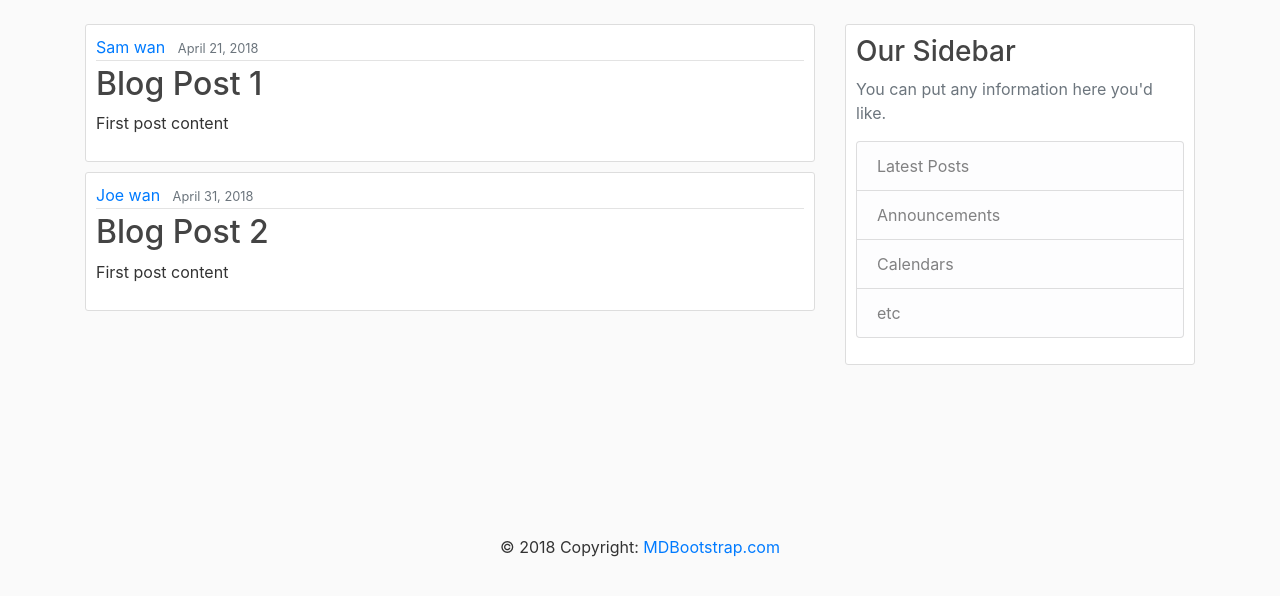
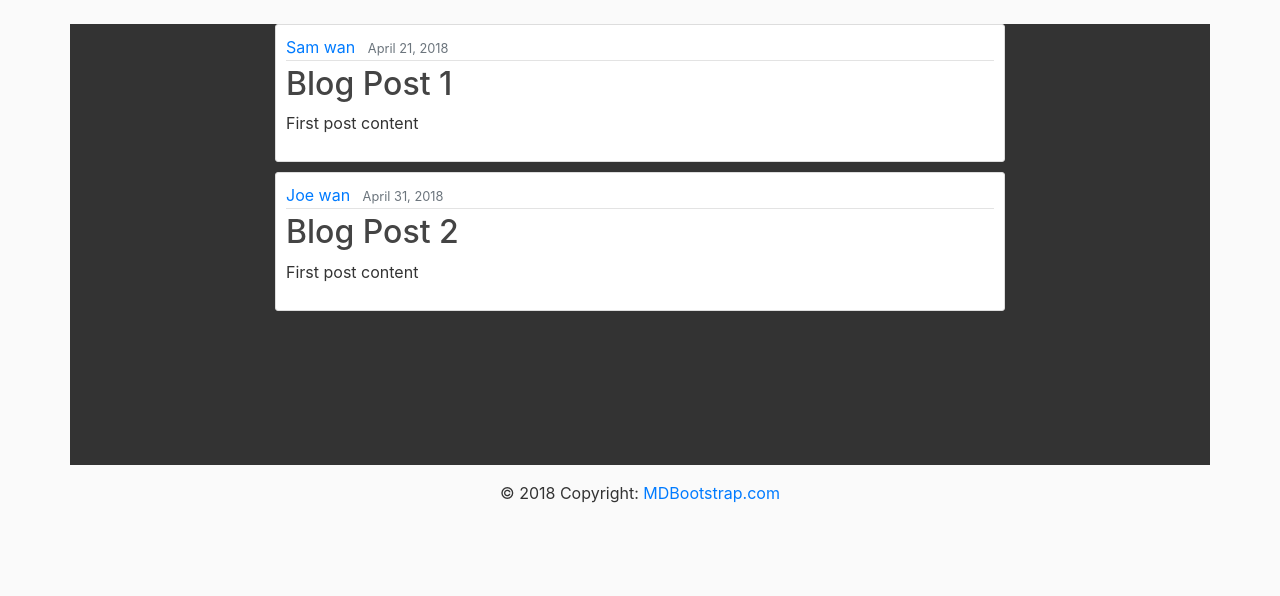
Before and after one commit to samwanjo41/Andela_bootcamp, a Flask app: page / in a window 1280 px wide. Shown: the part 56-652 px from the top of the page. Run offline with Flask 2, Linux system fonts and the light colour scheme; some libraries are stand-ins or nearby versions.

Commit message:
Made some changes to base file and login file

```diff
--- a/slack/static/main.css
+++ b/slack/static/main.css
@@ -78,3 +78,6 @@ body {
   .account-heading {
     font-size: 2.5rem;
   }
+  .row {
+    background-color: #333333;
+  }
--- a/slack/templates/base.html
+++ b/slack/templates/base.html
@@ -8,7 +8,7 @@
     <link rel="stylesheet" href="https://stackpath.bootstrapcdn.com/bootstrap/4.1.3/css/bootstrap.min.css" integrity="sha384-MCw98/SFnGE8fJT3GXwEOngsV7Zt27NXFoaoApmYm81iuXoPkFOJwJ8ERdknLPMO" crossorigin="anonymous">
     <link rel="stylesheet" type="text/css" href="{{ url_for('static', filename='main.css') }}">
             {% if title %}
-            <title>Flask Blog - {{ tittle }}</title>
+            <title>Slack -Net - {{ tittle }}</title>
             {% else %}
             <title>Slack-Net</title>
             {% endif %}
@@ -37,6 +37,8 @@
                   </header>
                   <main role="main" class="container">
                         <div class="row">
+                            <div class="col-md-2">
+                            </div>
                           <div class="col-md-8">
                             {% with messages = get_flashed_messages(with_categories=true) %}
                               {% if messages %}
@@ -50,19 +52,7 @@
 
                             {% block content %}{% endblock %}
                           </div>
-                          <div class="col-md-4">
-                            <div class="content-section">
-                              <h3>Our Sidebar</h3>
-                              <p class='text-muted'>You can put any information here you'd like.
-                                <ul class="list-group">
-                                  <li class="list-group-item list-group-item-light">Latest Posts</li>
-                                  <li class="list-group-item list-group-item-light">Announcements</li>
-                                  <li class="list-group-item list-group-item-light">Calendars</li>
-                                  <li class="list-group-item list-group-item-light">etc</li>
-                                </ul>
-                              </p>
-                            </div>
-                          </div>
+
                         </div>
                       </main>
                    <!-- Footer -->
--- a/slack/templates/login.html
+++ b/slack/templates/login.html
@@ -3,6 +3,8 @@
 {% block content%}
 
 <div class="row">
+        <div class="col-sm-2">
+        </div>
         <div class="col-sm-7">
     <div class="content-section">
 
```
